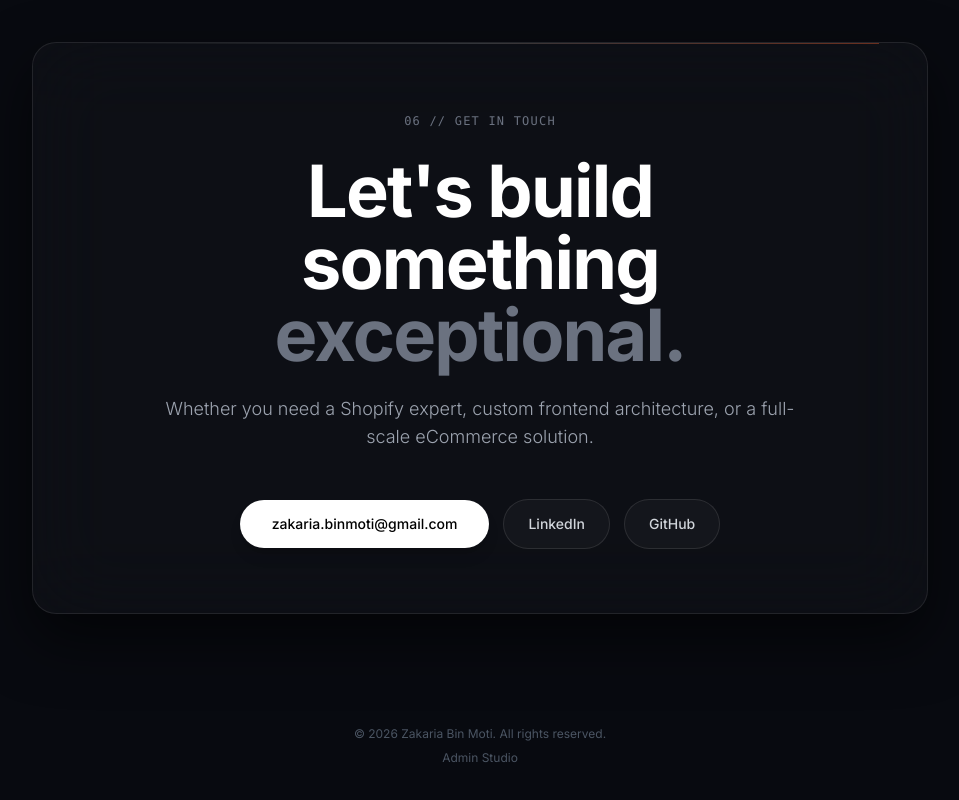
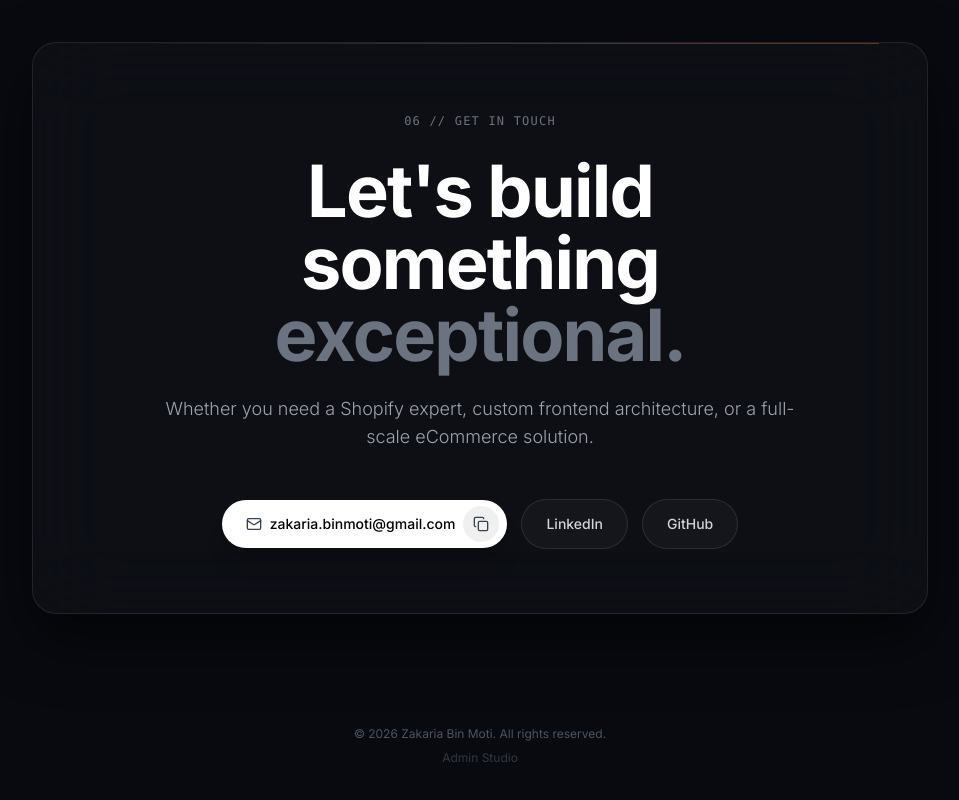
Before and after one commit to ZakariaBinMoti/Cinematic-Portfolio, a Next.js app: page / in a window 1280 px wide. Shown: the part 7429-8229 px from the top of the page, without its empty margins (160-1119 px from the left). Built offline with nearby package versions, Linux system fonts and the light colour scheme; no server answers; the database is empty.

Commit message:
feat: add PWA manifest, smooth scroll padding, 1-click email copy, and grid live store shortcuts

```diff
--- a/src/app/globals.css
+++ b/src/app/globals.css
@@ -9,6 +9,7 @@
 
 html {
   scroll-behavior: smooth;
+  scroll-padding-top: 5.5rem;
 }
 
 body {
--- /dev/null
+++ b/src/app/manifest.ts
@@ -0,0 +1,36 @@
+import { MetadataRoute } from "next";
+
+export default function manifest(): MetadataRoute.Manifest {
+  return {
+    name: "Zakaria Bin Moti | Lead Software Engineer & Shopify Architect",
+    short_name: "Zakaria",
+    description:
+      "High-performance Shopify development, custom Next.js web applications, and eCommerce engineering portfolio of Zakaria Bin Moti.",
+    start_url: "/",
+    display: "standalone",
+    background_color: "#080a10",
+    theme_color: "#080a10",
+    icons: [
+      {
+        src: "/icon.png",
+        sizes: "512x512",
+        type: "image/png",
+      },
+      {
+        src: "/apple-icon.png",
+        sizes: "180x180",
+        type: "image/png",
+      },
+      {
+        src: "/favicon-32x32.png",
+        sizes: "32x32",
+        type: "image/png",
+      },
+      {
+        src: "/favicon-16x16.png",
+        sizes: "16x16",
+        type: "image/png",
+      },
+    ],
+  };
+}
--- a/src/components/ContactSection.tsx
+++ b/src/components/ContactSection.tsx
@@ -1,8 +1,12 @@
 "use client";
 
+import { useState } from "react";
 import { motion } from "framer-motion";
+import { Copy, Check, Mail } from "lucide-react";
 
 export default function ContactSection({ contactData }: { contactData?: any }) {
+  const [copied, setCopied] = useState(false);
+
   const headline = contactData?.headline || "Let's build something exceptional.";
   const description =
     contactData?.description ||
@@ -12,6 +16,18 @@ export default function ContactSection({ contactData }: { contactData?: any }) {
   const github = contactData?.github || "https://github.com/ZakariaBinMoti";
   const twitter = contactData?.twitter;
   const calendly = contactData?.calendly;
+
+  const handleCopyEmail = async (e: React.MouseEvent) => {
+    e.preventDefault();
+    e.stopPropagation();
+    try {
+      await navigator.clipboard.writeText(email);
+      setCopied(true);
+      setTimeout(() => setCopied(false), 2500);
+    } catch {
+      // Fallback
+    }
+  };
 
   return (
     <section id="contact" className="bg-[#080a10] py-36 px-6 md:px-20 relative z-20 overflow-hidden">
@@ -69,12 +85,34 @@ export default function ContactSection({ contactData }: { contactData?: any }) {
           className="flex flex-wrap items-center justify-center gap-3.5"
         >
           {email && (
-            <a
-              href={`mailto:${email}`}
-              className="bg-white text-black px-8 py-3.5 rounded-full font-medium text-sm hover:bg-gray-100 hover:scale-105 transition-all shadow-lg"
-            >
-              {email}
-            </a>
+            <div className="inline-flex items-center bg-white text-black pl-6 pr-2 py-1.5 rounded-full font-medium text-sm shadow-xl hover:shadow-white/10 transition-all group">
+              <a
+                href={`mailto:${email}`}
+                className="hover:underline flex items-center gap-2 pr-2"
+                title="Send email via mail client"
+              >
+                <Mail className="w-4 h-4 text-gray-700" />
+                <span>{email}</span>
+              </a>
+              <button
+                type="button"
+                onClick={handleCopyEmail}
+                className="w-9 h-9 rounded-full bg-black/[0.06] hover:bg-black/[0.12] flex items-center justify-center text-black transition-all active:scale-90 relative"
+                title="Copy email to clipboard"
+                aria-label="Copy email address"
+              >
+                {copied ? (
+                  <Check className="w-4 h-4 text-emerald-600" />
+                ) : (
+                  <Copy className="w-4 h-4 text-gray-700 group-hover:scale-105 transition-transform" />
+                )}
+                {copied && (
+                  <span className="absolute -top-10 left-1/2 -translate-x-1/2 bg-black text-white text-[11px] font-mono px-2.5 py-1 rounded-md shadow-2xl whitespace-nowrap pointer-events-none animate-in fade-in zoom-in-95 duration-150">
+                    Copied to clipboard!
+                  </span>
+                )}
+              </button>
+            </div>
           )}
           {linkedin && (
             <a
@@ -121,7 +159,11 @@ export default function ContactSection({ contactData }: { contactData?: any }) {
 
       <div className="mt-28 text-center text-gray-600 text-xs">
         <p>© {new Date().getFullYear()} Zakaria Bin Moti. All rights reserved.</p>
-        <a href="/admin/login" className="hover:text-gray-400 transition-colors mt-2 inline-block">
+        <a
+          href="/admin/login"
+          rel="nofollow"
+          className="hover:text-gray-400 transition-colors mt-2 inline-block opacity-60 hover:opacity-100"
+        >
           Admin Studio
         </a>
       </div>
--- a/src/components/ProjectsSection.tsx
+++ b/src/components/ProjectsSection.tsx
@@ -632,6 +632,19 @@ export default function ProjectsSection({ projects }: { projects: ProjectItem[]
                             ACTIVE SHOWCASE
                           </div>
                         )}
+                        {proj.liveLink && (
+                          <a
+                            href={proj.liveLink}
+                            target="_blank"
+                            rel="noreferrer"
+                            onClick={(e) => e.stopPropagation()}
+                            className="absolute bottom-2 right-2 opacity-0 group-hover:opacity-100 transition-all bg-black/80 hover:bg-white hover:text-black text-gray-200 text-[10px] font-mono font-medium px-2 py-1 rounded-md backdrop-blur-md flex items-center gap-1 shadow-lg border border-white/10 hover:scale-105 active:scale-95 z-10"
+                            title="Open live website in new tab"
+                          >
+                            <span>Live</span>
+                            <ArrowUpRight className="w-2.5 h-2.5" />
+                          </a>
+                        )}
                       </div>
 
                       {/* Title & Category */}
```
